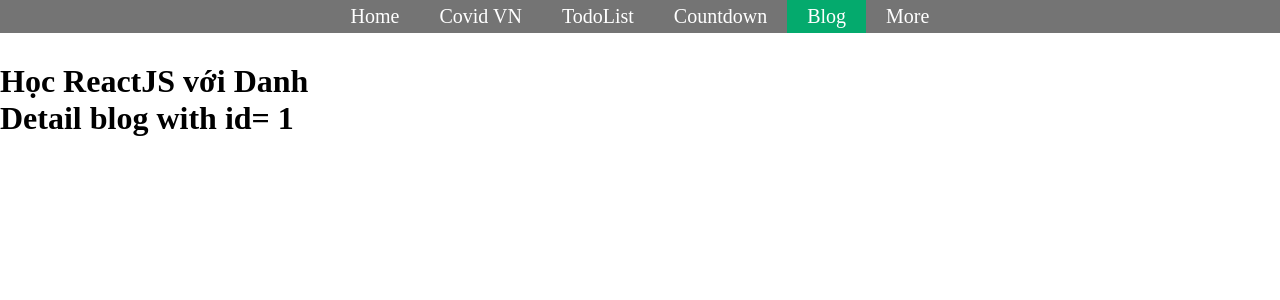
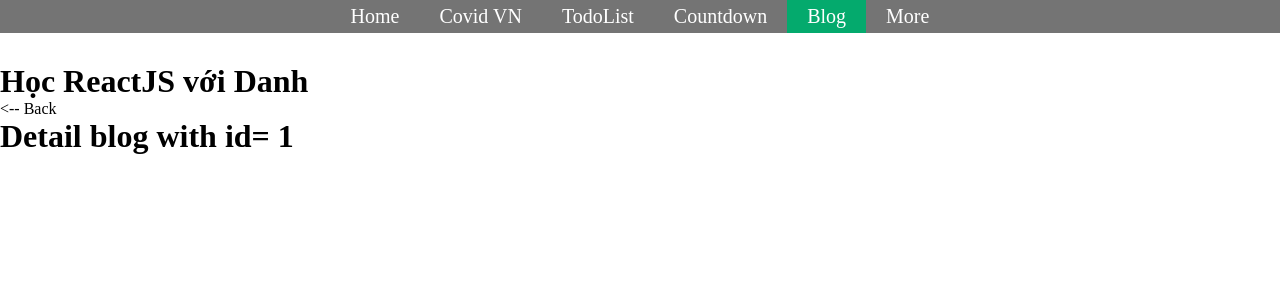
Before and after one commit to danhbui1998/demoReactHook, a React (Create React App) app: page /blog/1 in a window 1280 px wide. Shown: the top 300 px of the page. Built offline with nearby package versions, Linux system fonts and the light colour scheme; the HTML template or start-up script is replaced by a standard one.

Commit message:
back detai blog

```diff
--- a/src/components/Blog/DetailBlog.js
+++ b/src/components/Blog/DetailBlog.js
@@ -1,10 +1,19 @@
-import { useParams } from "react-router-dom";
+import { useParams, useHistory } from "react-router-dom";
 
 const DetailBlog = ()=>{
     let {id} = useParams()
+    let history = useHistory()
+    const handleBackBlogData =()=>{
+        history.push('/blog')
+    }
     return(
         <div>
-             <h1>Detail blog with id= {id}</h1>
+            <div>
+                <span onClick={handleBackBlogData}>
+                    &lt;-- Back
+                </span>
+            </div>
+            <h1>Detail blog with id= {id}</h1>
         </div>
     )
 }
```
